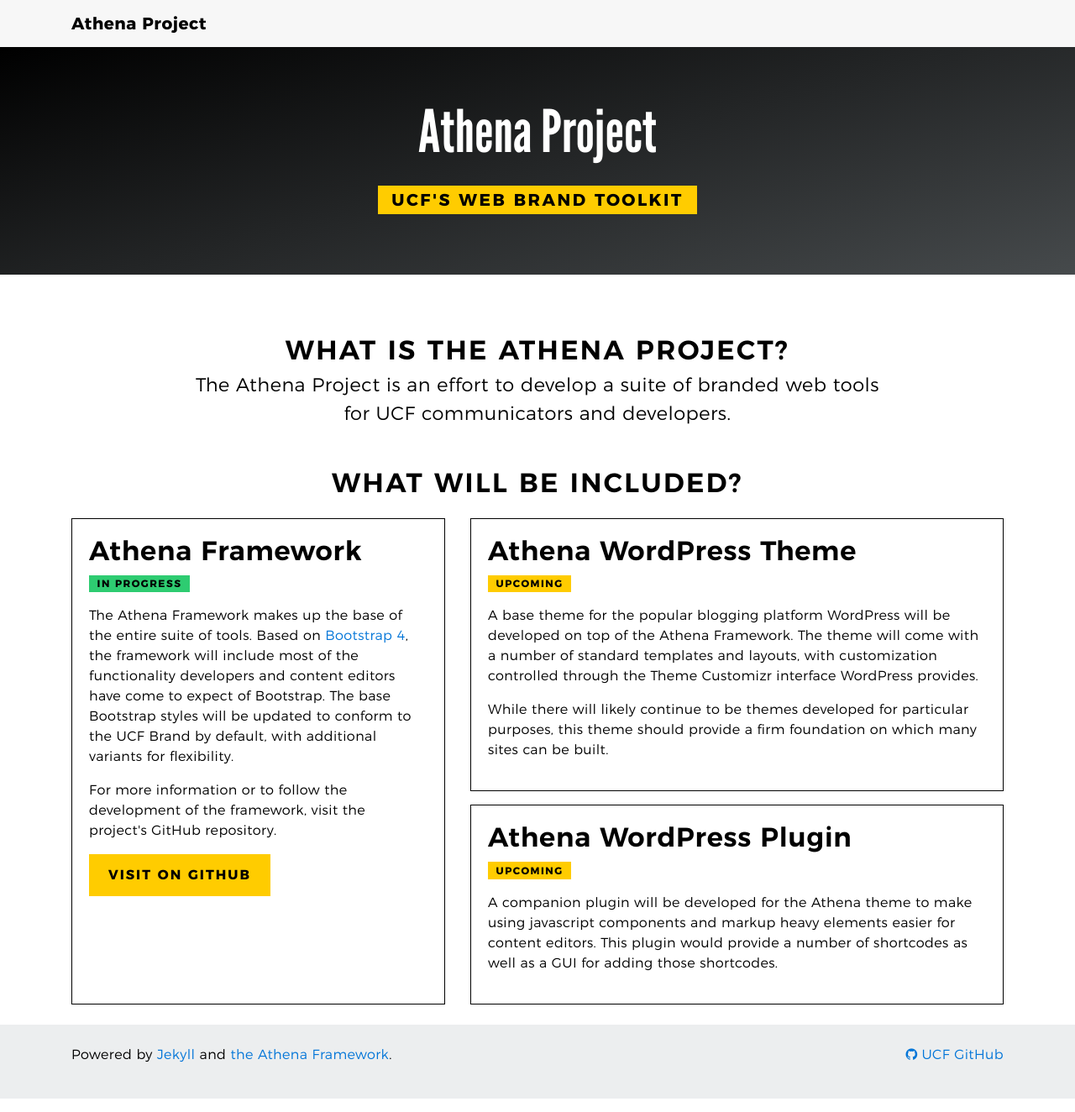
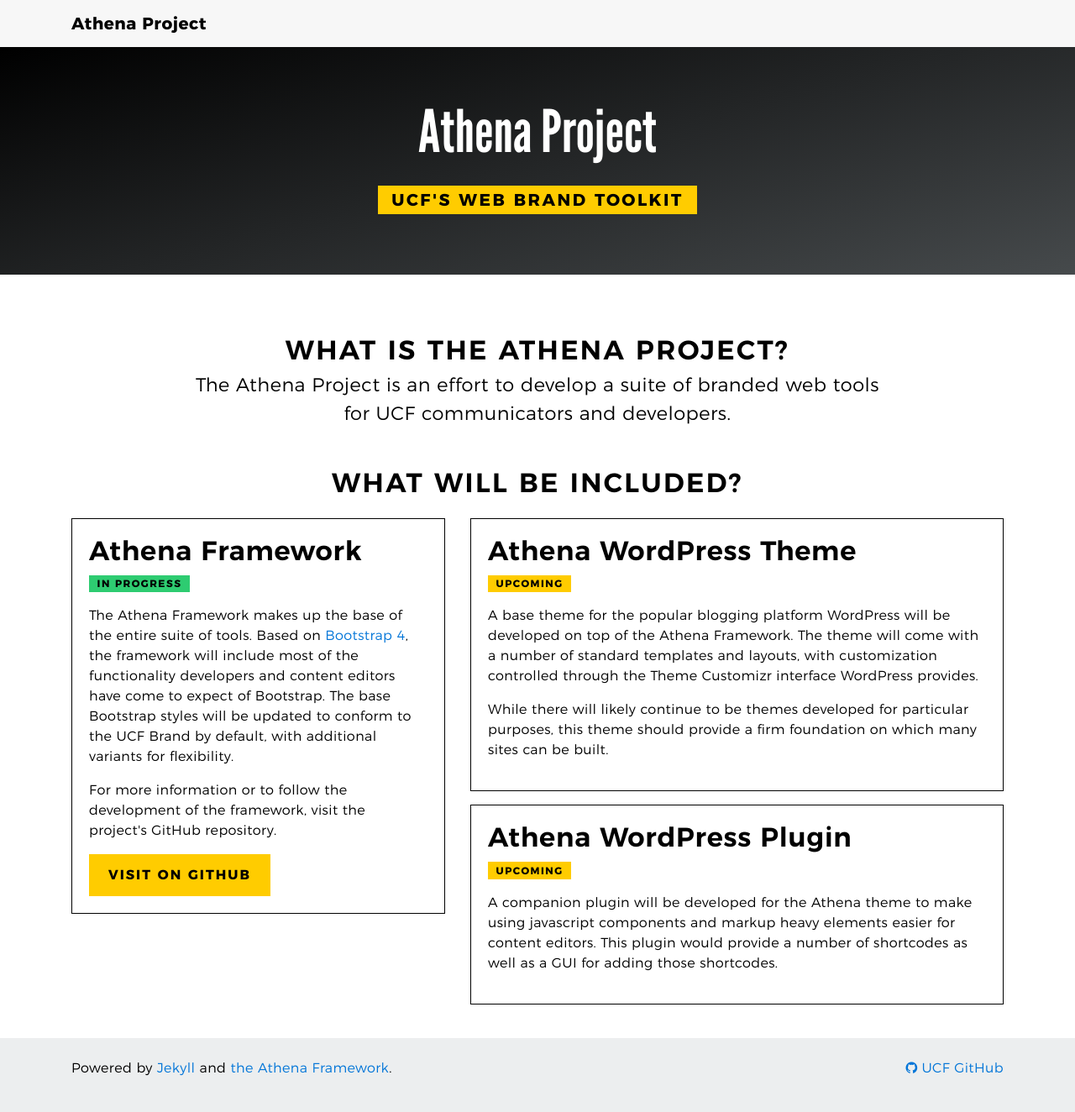
Before and after one commit to UCF/Athena-Project, a Jekyll site: the page built from index.md, in a window 1280 px wide. Shown: the whole page at 84% size. Built offline with Jekyll 4.4.1, drawn with Linux system fonts in a browser that asks for light colours.

Commit message:
Make Chrome not look gnarly

```diff
--- a/index.md
+++ b/index.md
@@ -15,8 +15,8 @@ The Athena Project is an effort to develop a suite of branded web tools for UCF
 
 
 <div class="row">
-    <div class="col-lg-5 align-self-stretch mb-3 mb-lg-0">
-        <div class="card card-outline-secondary h-100">
+    <div class="col-lg-5">
+        <div class="card card-outline-secondary mb-3">
             <div class="card-block">
                 <h2 class="card-title">Athena Framework</h2>
                 <p class="badge badge-success">In Progress</p>
@@ -35,7 +35,7 @@ The Athena Project is an effort to develop a suite of branded web tools for UCF
                 <p>While there will likely continue to be themes developed for particular purposes, this theme should provide a firm foundation on which many sites can be built.</p>
             </div>
         </div>
-        <div class="card card-outline-secondary">
+        <div class="card card-outline-secondary mb-3">
             <div class="card-block">
                 <h2 class="card-title">Athena WordPress Plugin</h2>
                 <p class="badge badge-primary">Upcoming</p>
```
